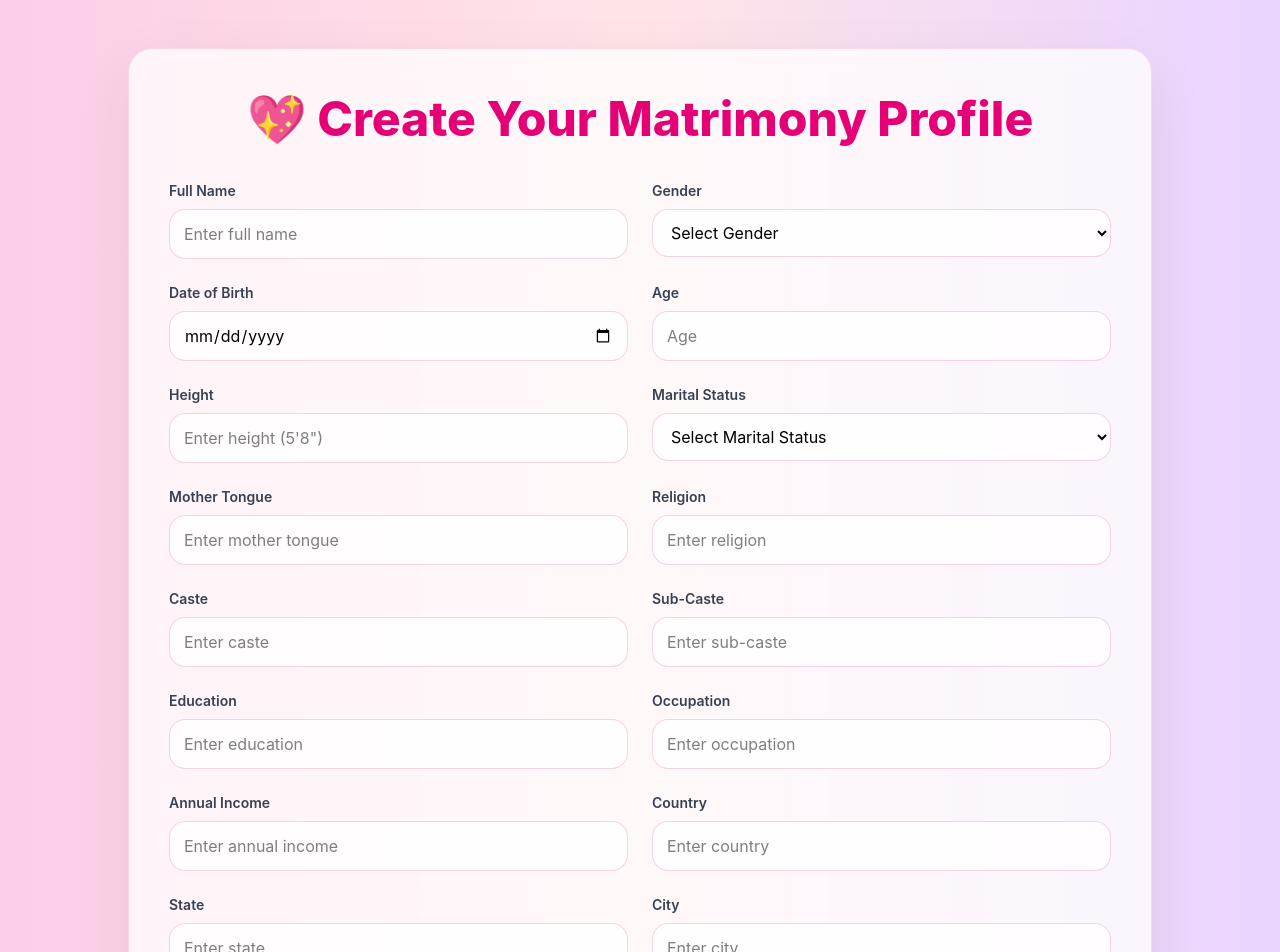
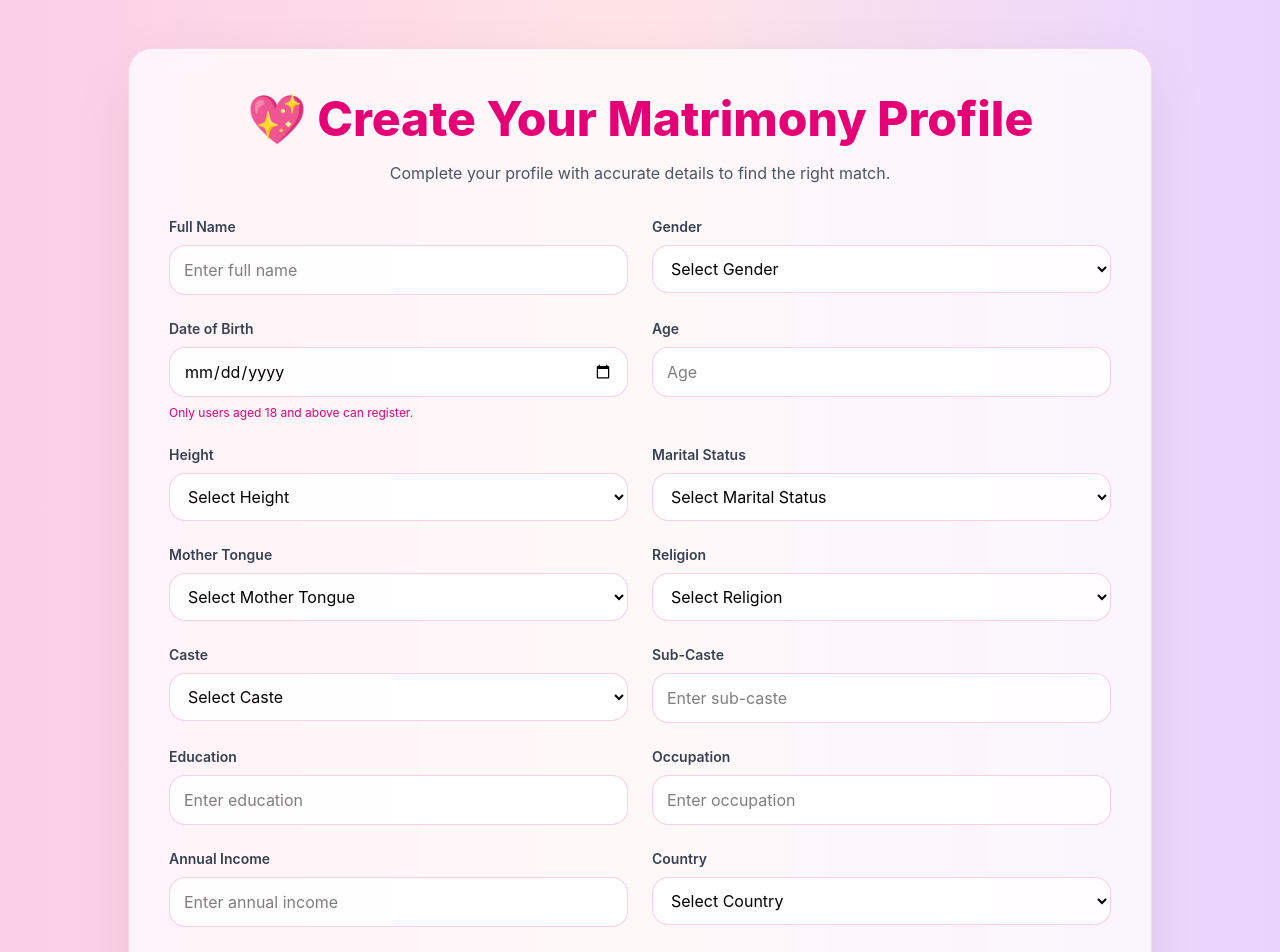
Before and after one commit to kolasaisrisaran-hash/Smart-Matrimony, a React (Vite) app: page /register in a window 1280 px wide. Shown: the top 952 px of the page. Built offline with nearby package versions, Linux system fonts and the light colour scheme.

Commit message:
Add profile completion card to dashboard

```diff
--- a/src/pages/Dashboard.jsx
+++ b/src/pages/Dashboard.jsx
@@ -1,4 +1,4 @@
-import React, { useEffect, useState } from "react";
+import React, { useEffect, useMemo, useState } from "react";
 import { useSelector, useDispatch } from "react-redux";
 import { logout } from "../redux/authSlice";
 import { useNavigate } from "react-router-dom";
@@ -17,7 +17,8 @@ const Dashboard = () => {
   const [totalUnread, setTotalUnread] = useState(0);
 
   useEffect(() => {
-    if (user?._id) {
+    if (!user?._id) return;
+
     fetchUnreadCount();
 
     const interval = setInterval(() => {
@@ -25,16 +26,14 @@ const Dashboard = () => {
     }, 5000);
 
     return () => clearInterval(interval);
-    }
+    // eslint-disable-next-line react-hooks/exhaustive-deps
   }, [user?._id]);
 
   const fetchUnreadCount = async () => {
     try {
       if (!user?._id) return;
 
-      const res = await axios.get(
-        `${API_BASE}/api/messages/unread/${user._id}`
-      );
+      const res = await axios.get(`${API_BASE}/api/messages/unread/${user._id}`);
 
       const total = (res.data || []).reduce(
         (sum, item) => sum + (item.count || 0),
@@ -46,6 +45,55 @@ const Dashboard = () => {
       console.error("Failed to fetch unread count", error);
     }
   };
+
+  const profileFields = useMemo(
+    () => [
+      { key: "name", label: "Name" },
+      { key: "gender", label: "Gender" },
+      { key: "dob", label: "Date of Birth" },
+      { key: "age", label: "Age" },
+      { key: "height", label: "Height" },
+      { key: "maritalStatus", label: "Marital Status" },
+      { key: "motherTongue", label: "Mother Tongue" },
+      { key: "religion", label: "Religion" },
+      { key: "caste", label: "Caste" },
+      { key: "education", label: "Education" },
+      { key: "occupation", label: "Occupation" },
+      { key: "income", label: "Income" },
+      { key: "country", label: "Country" },
+      { key: "state", label: "State" },
+      { key: "city", label: "City" },
+      { key: "phone", label: "Phone" },
+      { key: "about", label: "About" },
+      { key: "photo", label: "Photo" },
+      { key: "email", label: "Email" },
+    ],
+    []
+  );
+
+  const filledFields = profileFields.filter((field) => {
+    const value = user?.[field.key];
+    return value !== undefined && value !== null && String(value).trim() !== "";
+  });
+
+  const completionPercent = user
+    ? Math.round((filledFields.length / profileFields.length) * 100)
+    : 0;
+
+  const missingFields = profileFields
+    .filter((field) => {
+      const value = user?.[field.key];
+      return value === undefined || value === null || String(value).trim() === "";
+    })
+    .map((field) => field.label)
+    .slice(0, 4);
+
+  const completionColor =
+    completionPercent >= 80
+      ? "from-pink-500 to-purple-500"
+      : completionPercent >= 50
+      ? "from-pink-400 to-rose-400"
+      : "from-gray-400 to-gray-500";
 
   if (!user) {
     return (
@@ -64,6 +112,7 @@ const Dashboard = () => {
 
   const handleLogout = () => {
     dispatch(logout());
+    localStorage.removeItem("logged_user");
     navigate("/login");
   };
 
@@ -72,8 +121,9 @@ const Dashboard = () => {
   };
 
   return (
-    <div className="page-fade min-h-screen flex items-center justify-center bg-gradient-to-r from-pink-200 to-purple-200 px-4 py-10">
-      <div className="card-glass p-8 w-full max-w-xl">
+    <div className="page-fade min-h-screen bg-gradient-to-r from-pink-200 to-purple-200 px-4 py-10">
+      <div className="max-w-5xl mx-auto grid grid-cols-1 lg:grid-cols-3 gap-6">
+        <div className="card-glass p-8 lg:col-span-2">
           <h2 className="text-3xl font-extrabold text-center text-pink-600 mb-6">
             Welcome, {user.name || "User"} 💖
           </h2>
@@ -102,6 +152,7 @@ const Dashboard = () => {
             <Info label="Gender" value={user.gender} />
             <Info label="Age" value={user.age} />
             <Info label="Religion" value={user.religion} />
+            <Info label="Occupation" value={user.occupation} />
             <Info label="Status" value={(user.status || "active").toUpperCase()} />
           </div>
 
@@ -134,6 +185,58 @@ const Dashboard = () => {
             </button>
           </div>
         </div>
+
+        <div className="card-glass p-6 h-fit">
+          <h3 className="text-xl font-extrabold text-pink-600 mb-4">
+            Profile Completion
+          </h3>
+
+          <div className="mb-3 flex items-center justify-between">
+            <span className="text-sm font-semibold text-gray-700">
+              Completed
+            </span>
+            <span className="text-lg font-extrabold text-pink-600">
+              {completionPercent}%
+            </span>
+          </div>
+
+          <div className="w-full bg-white/70 rounded-full h-4 overflow-hidden border border-pink-100">
+            <div
+              className={`h-4 rounded-full bg-gradient-to-r ${completionColor} transition-all duration-500`}
+              style={{ width: `${completionPercent}%` }}
+            />
+          </div>
+
+          <p className="mt-4 text-sm text-gray-600">
+            Complete your profile to improve trust and get better matches.
+          </p>
+
+          {missingFields.length > 0 && (
+            <div className="mt-5 bg-white/70 border border-pink-100 rounded-xl p-4">
+              <p className="text-sm font-semibold text-pink-700 mb-2">
+                Complete these fields:
+              </p>
+              <div className="flex flex-wrap gap-2">
+                {missingFields.map((field) => (
+                  <span
+                    key={field}
+                    className="px-3 py-1 rounded-full bg-pink-50 border border-pink-200 text-pink-700 text-xs font-semibold"
+                  >
+                    {field}
+                  </span>
+                ))}
+              </div>
+            </div>
+          )}
+
+          <button
+            onClick={handleEditProfile}
+            className="btn-outline w-full mt-5"
+          >
+            Complete Profile
+          </button>
+        </div>
+      </div>
     </div>
   );
 };
--- a/src/pages/Register.jsx
+++ b/src/pages/Register.jsx
@@ -1,4 +1,4 @@
-import React, { useEffect, useState } from "react";
+import React, { useEffect, useMemo, useState } from "react";
 import { useLocation, useNavigate } from "react-router-dom";
 
 const Register = () => {
@@ -6,8 +6,77 @@ const Register = () => {
   const location = useLocation();
 
   const editData = location.state?.data || null;
+  const [showPassword, setShowPassword] = useState(false);
 
-  const [showPassword, setShowPassword] = useState(false);
+  const maxDob = new Date(
+    new Date().getFullYear() - 18,
+    new Date().getMonth(),
+    new Date().getDate()
+  )
+    .toISOString()
+    .split("T")[0];
+
+  const motherTongueOptions = [
+    "Telugu",
+    "Hindi",
+    "Tamil",
+    "Kannada",
+    "Malayalam",
+    "English",
+    "Marathi",
+    "Bengali",
+    "Gujarati",
+    "Punjabi",
+    "Urdu",
+    "Odia",
+  ];
+
+  const religionOptions = [
+    "Hindu",
+    "Muslim",
+    "Christian",
+    "Sikh",
+    "Jain",
+    "Buddhist",
+    "Other",
+  ];
+
+  const casteOptions = [
+    "OC",
+    "BC-A",
+    "BC-B",
+    "BC-C",
+    "BC-D",
+    "BC-E",
+    "SC",
+    "ST",
+    "Other",
+  ];
+
+  const countryOptions = ["India", "USA", "UK", "Canada", "Australia", "Other"];
+
+  const stateOptions = [
+    "Andhra Pradesh",
+    "Telangana",
+    "Tamil Nadu",
+    "Karnataka",
+    "Kerala",
+    "Maharashtra",
+    "Delhi",
+    "Gujarat",
+    "West Bengal",
+    "Other",
+  ];
+
+  const heightOptions = useMemo(() => {
+    const heights = [];
+    for (let feet = 4; feet <= 7; feet++) {
+      for (let inches = 0; inches < 12; inches++) {
+        heights.push(`${feet}'${inches}"`);
+      }
+    }
+    return heights;
+  }, []);
 
   const [formData, setFormData] = useState(
     editData ||
@@ -39,31 +108,43 @@ const Register = () => {
       }
   );
 
+  const calculateAge = (dob) => {
+    if (!dob) return "";
+
+    const birthDate = new Date(dob);
+    const today = new Date();
+
+    let age = today.getFullYear() - birthDate.getFullYear();
+    const monthDiff = today.getMonth() - birthDate.getMonth();
+
+    if (
+      monthDiff < 0 ||
+      (monthDiff === 0 && today.getDate() < birthDate.getDate())
+    ) {
+      age--;
+    }
+
+    return age > 0 ? age : "";
+  };
+
   const handleChange = (e) => {
     const { name, value } = e.target;
 
     if (name === "dob") {
-      const birthDate = new Date(value);
-      const today = new Date();
+      const age = calculateAge(value);
 
-      let age = today.getFullYear() - birthDate.getFullYear();
-      const m = today.getMonth() - birthDate.getMonth();
-
-      if (m < 0 || (m === 0 && today.getDate() < birthDate.getDate())) {
-        age--;
+      setFormData((prev) => ({
+        ...prev,
+        dob: value,
+        age,
+      }));
+      return;
     }
 
     setFormData((prev) => ({
       ...prev,
-        dob: value,
-        age: age > 0 ? age : "",
-      }));
-    } else {
-      setFormData((prev) => ({
-        ...prev,
       [name]: value,
     }));
-    }
   };
 
   const handleImageChange = (e) => {
@@ -86,15 +167,30 @@ const Register = () => {
 
   const handleSubmit = (e) => {
     e.preventDefault();
+
+    if (!formData.dob) {
+      alert("Please select Date of Birth");
+      return;
+    }
+
+    if (!formData.age || Number(formData.age) < 18) {
+      alert("Only users aged 18 and above can register");
+      return;
+    }
+
     navigate("/preview", { state: formData });
   };
 
   return (
     <div className="page-fade min-h-screen bg-gradient-to-r from-pink-200 via-rose-100 to-purple-200 flex items-center justify-center py-12 px-4">
       <div className="card-glass p-8 md:p-10 w-full max-w-5xl">
-        <h2 className="text-3xl md:text-5xl font-extrabold text-center text-pink-600 mb-8 leading-tight">
+        <h2 className="text-3xl md:text-5xl font-extrabold text-center text-pink-600 mb-3 leading-tight">
           💖 Create Your Matrimony Profile
         </h2>
+
+        <p className="text-center text-gray-600 mb-8 text-sm md:text-base">
+          Complete your profile with accurate details to find the right match.
+        </p>
 
         {formData.photo && (
           <div className="flex justify-center mb-6">
@@ -128,13 +224,23 @@ const Register = () => {
             onChange={handleChange}
           />
 
-          <Input
-            label="Date of Birth"
+          <div>
+            <label className="block text-sm font-semibold text-gray-700 mb-2">
+              Date of Birth
+            </label>
+            <input
               type="date"
               name="dob"
               value={formData.dob}
               onChange={handleChange}
+              max={maxDob}
+              className="input-soft"
+              required
             />
+            <p className="text-xs text-pink-600 mt-2">
+              Only users aged 18 and above can register.
+            </p>
+          </div>
 
           <Input
             label="Age"
@@ -147,11 +253,12 @@ const Register = () => {
             bgClass="bg-gray-100"
           />
 
-          <Input
+          <Select
             label="Height"
             name="height"
-            placeholder={`Enter height (5'8")`}
             value={formData.height}
+            placeholder="Select Height"
+            options={heightOptions}
             onChange={handleChange}
           />
 
@@ -164,27 +271,30 @@ const Register = () => {
             onChange={handleChange}
           />
 
-          <Input
+          <Select
             label="Mother Tongue"
             name="motherTongue"
-            placeholder="Enter mother tongue"
             value={formData.motherTongue}
+            placeholder="Select Mother Tongue"
+            options={motherTongueOptions}
             onChange={handleChange}
           />
 
-          <Input
+          <Select
             label="Religion"
             name="religion"
-            placeholder="Enter religion"
             value={formData.religion}
+            placeholder="Select Religion"
+            options={religionOptions}
             onChange={handleChange}
           />
 
-          <Input
+          <Select
             label="Caste"
             name="caste"
-            placeholder="Enter caste"
             value={formData.caste}
+            placeholder="Select Caste"
+            options={casteOptions}
             onChange={handleChange}
           />
 
@@ -220,19 +330,21 @@ const Register = () => {
             onChange={handleChange}
           />
 
-          <Input
+          <Select
             label="Country"
             name="country"
-            placeholder="Enter country"
             value={formData.country}
+            placeholder="Select Country"
+            options={countryOptions}
             onChange={handleChange}
           />
 
-          <Input
+          <Select
             label="State"
             name="state"
-            placeholder="Enter state"
             value={formData.state}
+            placeholder="Select State"
+            options={stateOptions}
             onChange={handleChange}
           />
 
```
Also changed, not shown: src/components/Header.jsx (+6 -7 lines). Lines whose indentation alone changed are shown as unchanged.
